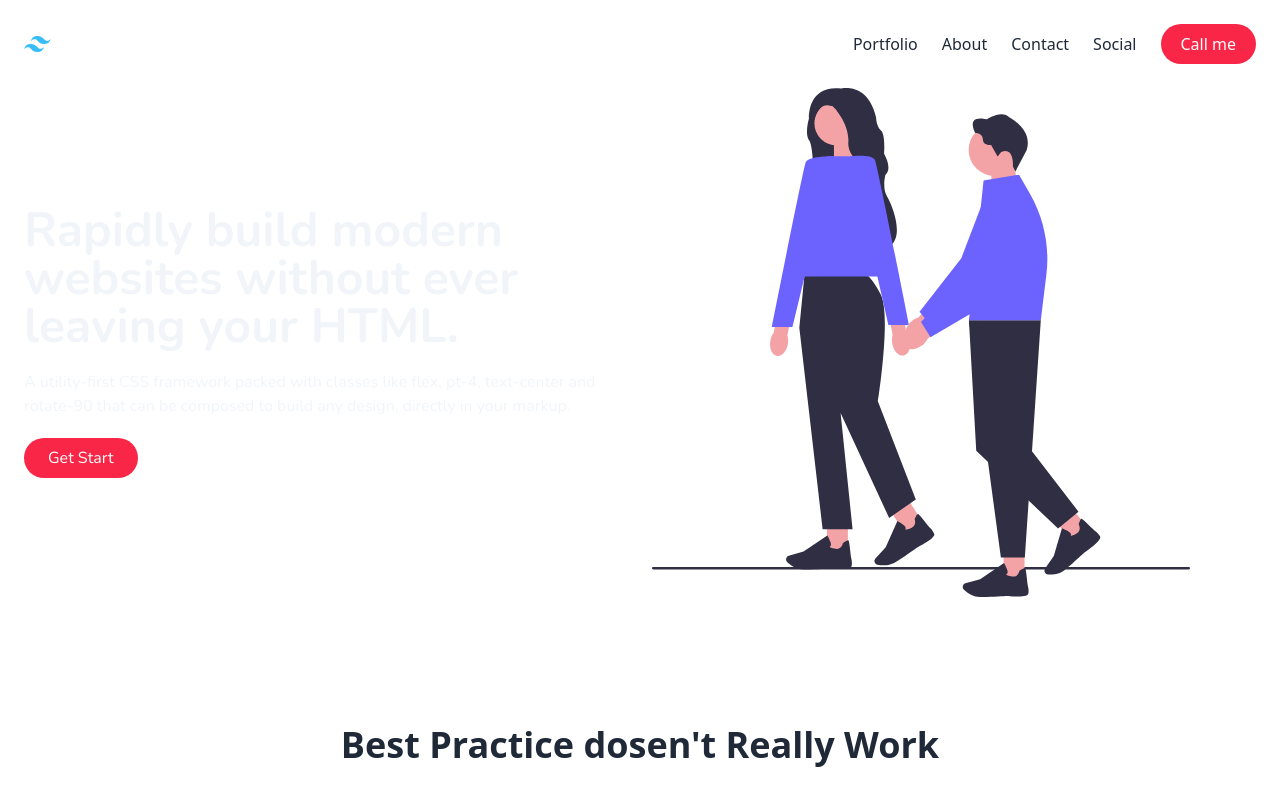
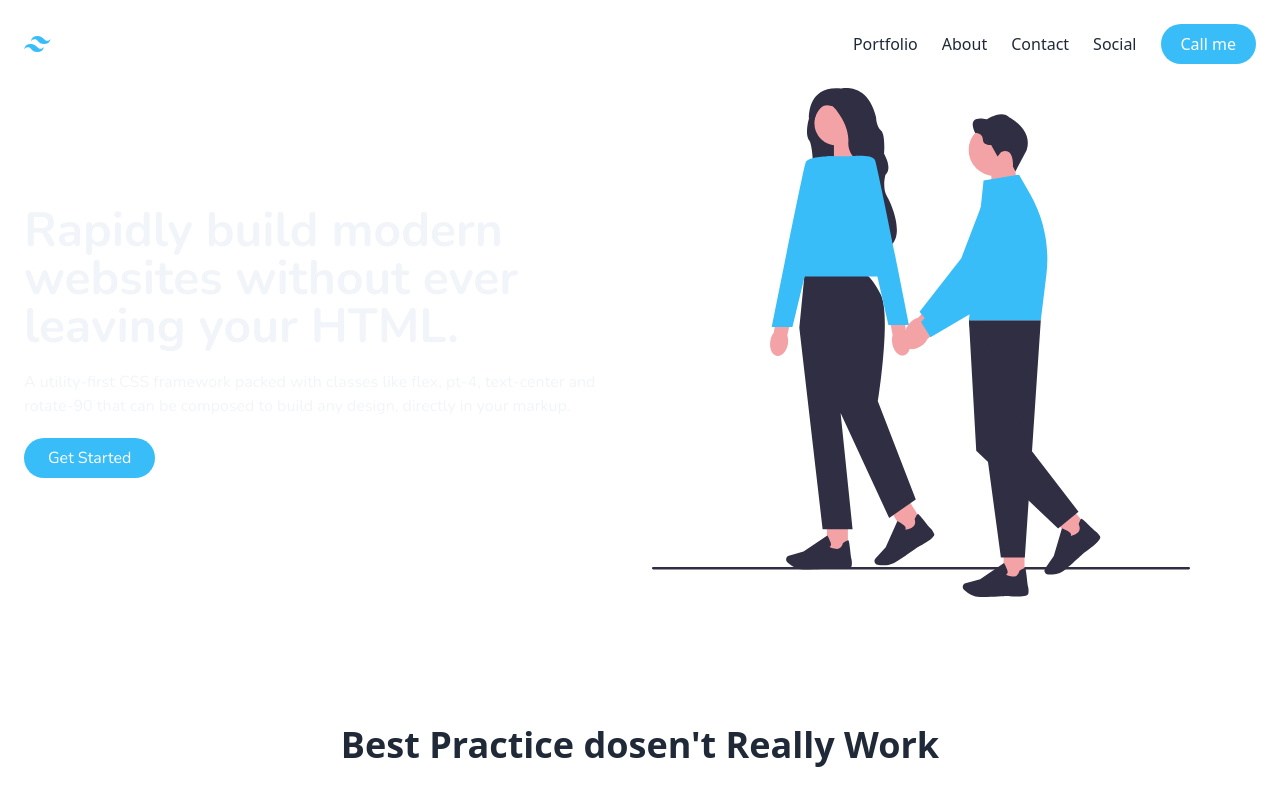
Before and after one commit to wassimrahali/tailwind-css-practice, a React (Vite) app: page / in a window 1280 px wide. Shown: the top 800 px of the page. Built offline with nearby package versions, Linux system fonts and the light colour scheme.

Commit message:
first commit

```diff
--- a/src/Componnets/Hero.tsx
+++ b/src/Componnets/Hero.tsx
@@ -1,4 +1,4 @@
-import img from "../assets/images/img.svg";
+import img from "../assets/images/undraw_undraw_undraw_undraw_undraw_undraw_undraw_undraw_undraw_walking_together_7ulo_m7i2_l2pa_rcwe_-1-_apsm_-1-_w8ef_-1-_n46j_la5v_-1-_718m.svg";
 export default function Hero() {
   return (
     <section id="hero">
@@ -17,7 +17,7 @@ export default function Hero() {
               href="#"
               className="py-2 px-6 rounded-full bg-primary text-white hover:bg-slate-900 self-center md:self-start "
             >
-              Get Start
+              Get Started
             </a>
             </div>
 
--- a/tailwind.config.js
+++ b/tailwind.config.js
@@ -9,7 +9,7 @@ export default {
   theme: {
     extend: {
       colors:{
-        primary:'#F92647',
+        primary:'#38BDF8',
         secandary:{
           100:'#38BDF8',
           200:'#F98647'
```
Also changed, not shown: src/assets/images/undraw_undraw_undraw_undraw_undraw_undraw_undraw_undraw_undraw_walking_together_7ulo_m7i2_l2pa_rcwe_-1-_apsm_-1-_w8ef_-1-_n46j_la5v_-1-_718m.svg (added).
